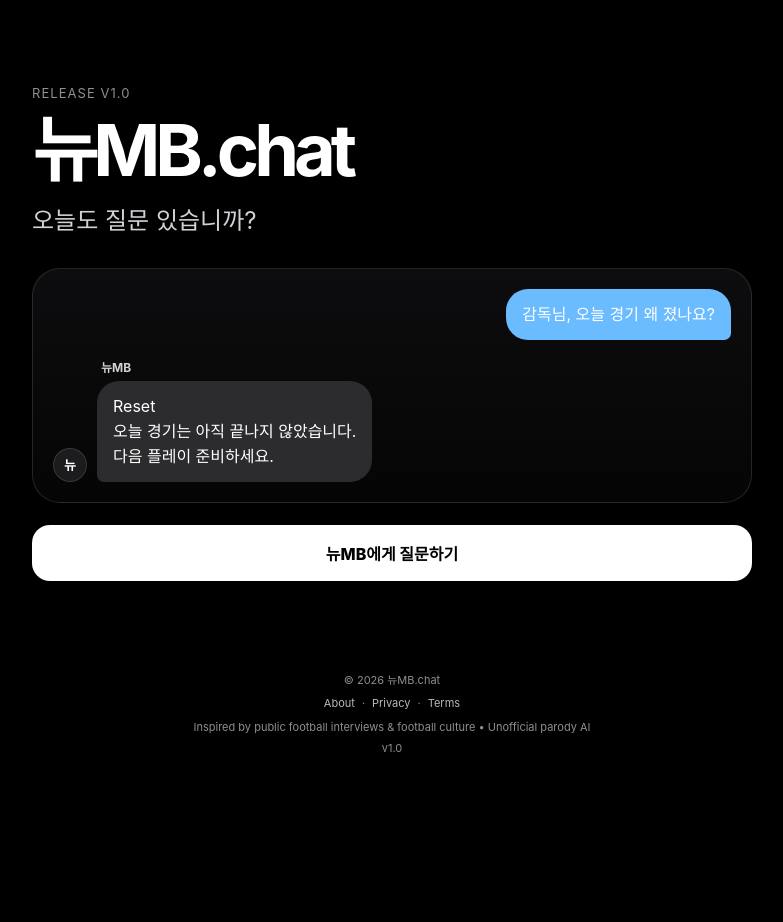
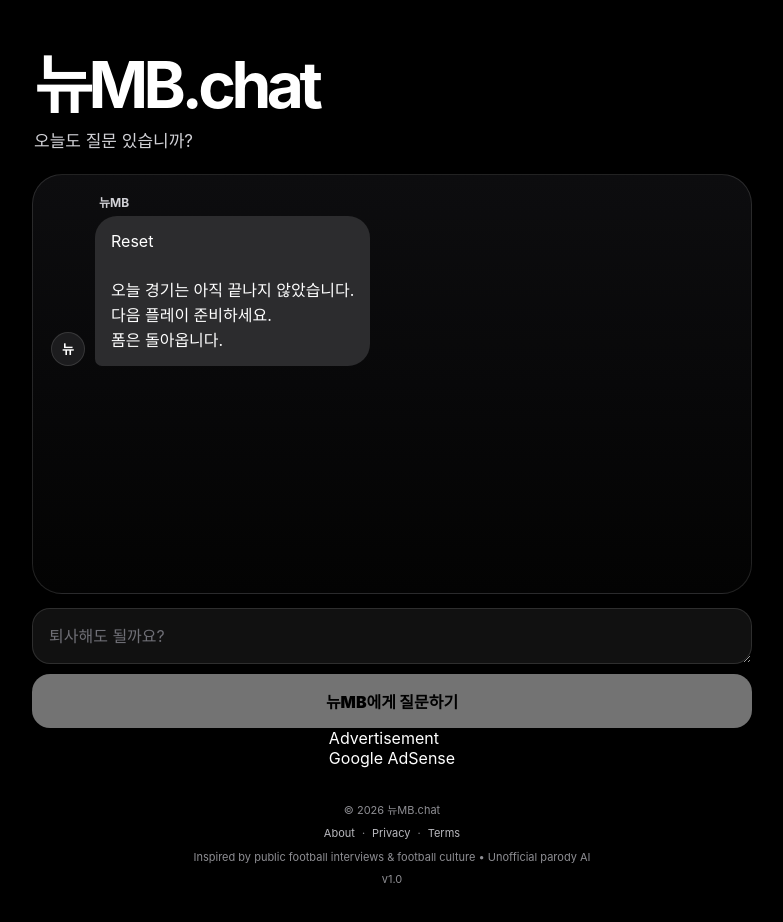
Before and after one commit to JKServices/newmb-chat-release-v2, a Next.js app: page / in a window 1280 px wide. Shown: the top 922 px of the page, without its empty margins (248-1031 px from the left). Before the commit the page ends 800 px from the top, so only its background shows below. Built offline with nearby package versions, Linux system fonts and the light colour scheme.

Commit message:
Update page.tsx

```diff
--- a/app/page.tsx
+++ b/app/page.tsx
@@ -1,33 +1,12 @@
+import Chat from "@/components/Chat";
+import AdSlot from "@/components/AdSlot";
+
 export default function HomePage() {
   return (
     <main className="page-shell">
-      <section className="hero">
-        <p className="eyebrow">Release v1.0</p>
-        <h1>뉴MB.chat</h1>
-        <p className="subtitle">오늘도 질문 있습니까?</p>
+      <Chat />
 
-        <div className="chat-preview">
-          <div className="message-row user">
-            <div className="bubble user-bubble">감독님, 오늘 경기 왜 졌나요?</div>
-          </div>
-
-          <div className="message-row bot">
-            <div className="profile" aria-hidden="true">뉴</div>
-            <div>
-              <div className="sender">뉴MB</div>
-              <div className="bubble bot-bubble">
-                Reset
-                <br />
-                오늘 경기는 아직 끝나지 않았습니다.
-                <br />
-                다음 플레이 준비하세요.
-              </div>
-            </div>
-          </div>
-        </div>
-
-        <button className="primary-button">뉴MB에게 질문하기</button>
-      </section>
+      <AdSlot />
 
       <footer className="footer">
         <p>© 2026 뉴MB.chat</p>
```
